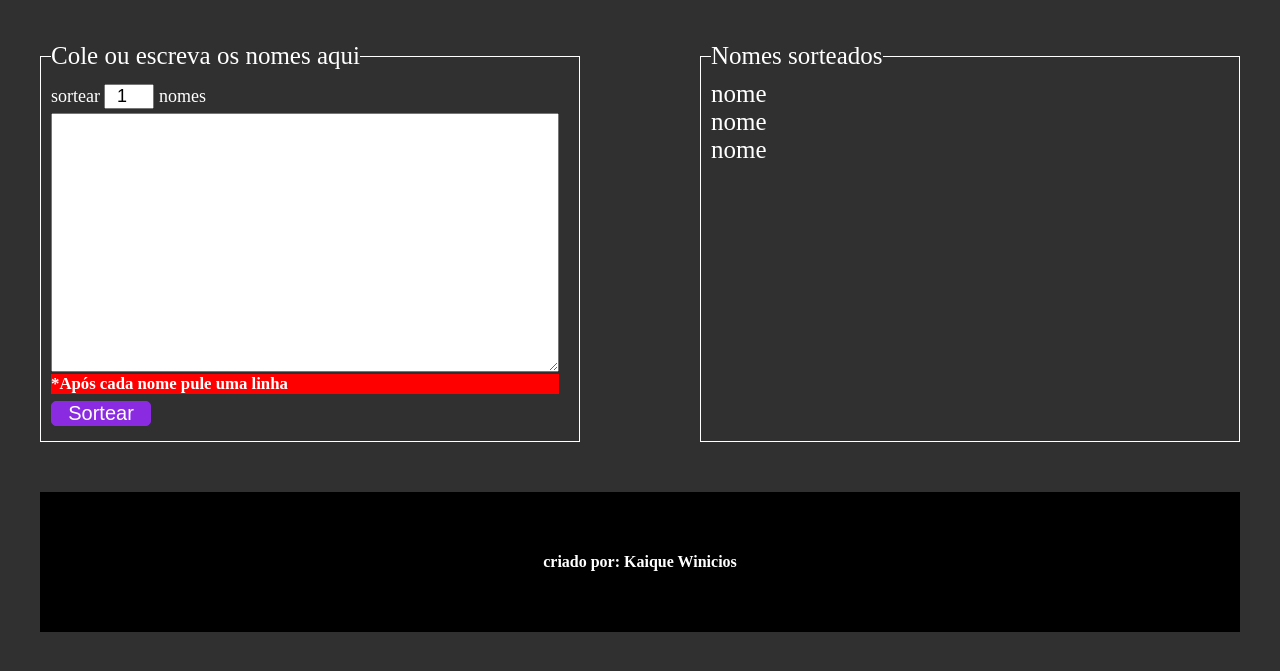
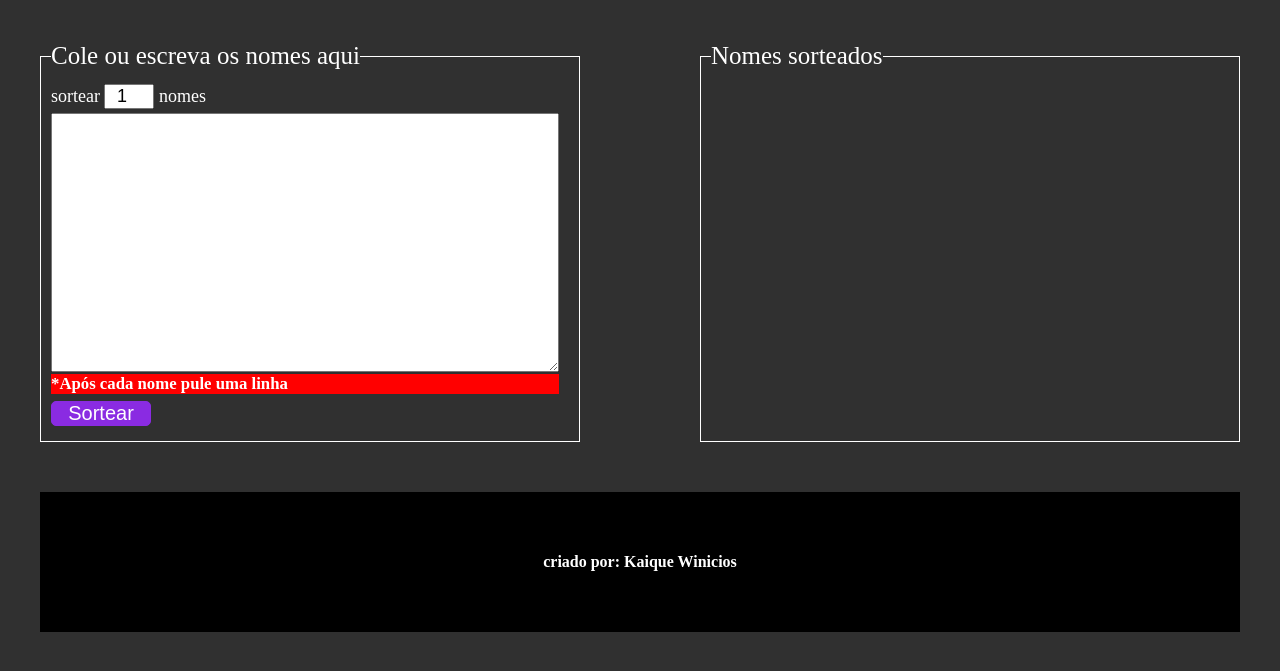
Before and after one commit to Kaiquew854/sorteio_simples, a plain HTML site: page index.html in a window 1280 px wide. Shown: the part 101-772 px from the top of the page. Drawn offline with Linux system fonts and the light colour scheme.

Commit message:
remover dados da li

```diff
--- a/index.html
+++ b/index.html
@@ -43,9 +43,6 @@
 
 
                     <ul id="listaNomesSorteados">
-                        <li>nome</li>
-                        <li>nome</li>
-                        <li>nome</li>
                     </ul>
                 </fieldset>
             </div>
```
